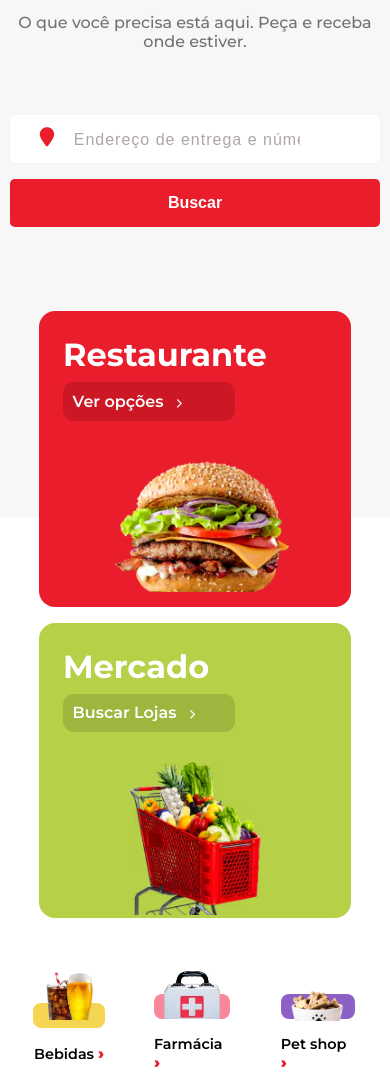
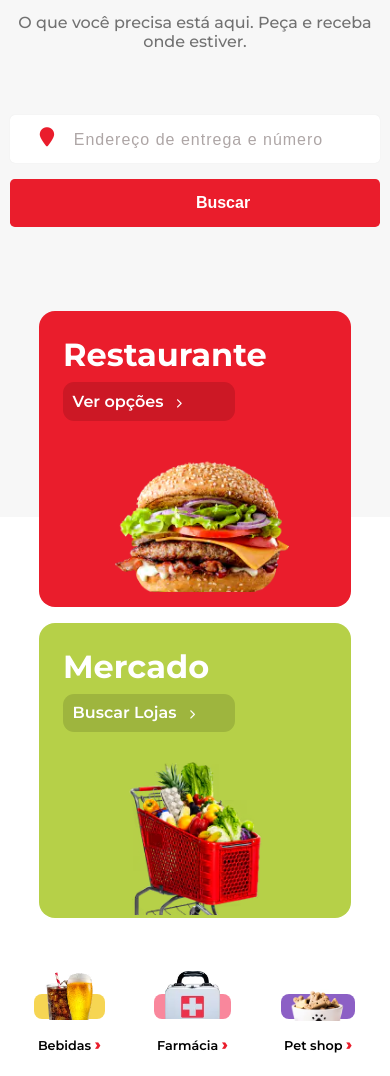
Before and after one commit to asrockrx6600/iFood-prototype, a plain HTML site: page index.html in a window 390 px wide. Shown: the part 224-1300 px from the top of the page. Drawn offline with Linux system fonts and the light colour scheme; a web font is replaced by a local one.

Commit message:
Add files via upload

```diff
--- a/styles.css
+++ b/styles.css
@@ -664,7 +664,7 @@ body {
     color: var(--text);
 }
 
-@media (max-width: 768px) {
+@media (max-width: 900px) {
 
     body {
         padding-top: 12vh;
@@ -744,8 +744,10 @@ body {
 
     .container-one-search button,
     .container-one-search input {
+
         height: 3rem;
         width: 100%;
+        padding: 0 .5rem 0 4rem;
     }
 
     .container-one-search input::placeholder {
@@ -797,6 +799,7 @@ body {
 
     .container-two-grid {
         grid-template-columns: repeat(3, auto);
+        width: 100%;
     }
 
     .colorfull {
@@ -820,6 +823,12 @@ body {
         position: absolute;
         top: -5px;
         width: 15%;
+    }
+
+    .span-drinks,
+    .span-farmacy,
+    .span-pet-shop {
+        font-size: .8rem;
     }
 
     .container-three {
@@ -911,7 +920,8 @@ body {
 
     .container-nine {
         grid-template-columns: 1fr;
-        text-align: center;
+        text-align: start;
+        line-height: 1.2;
     }
 
     .nine-grid-2 {
```
